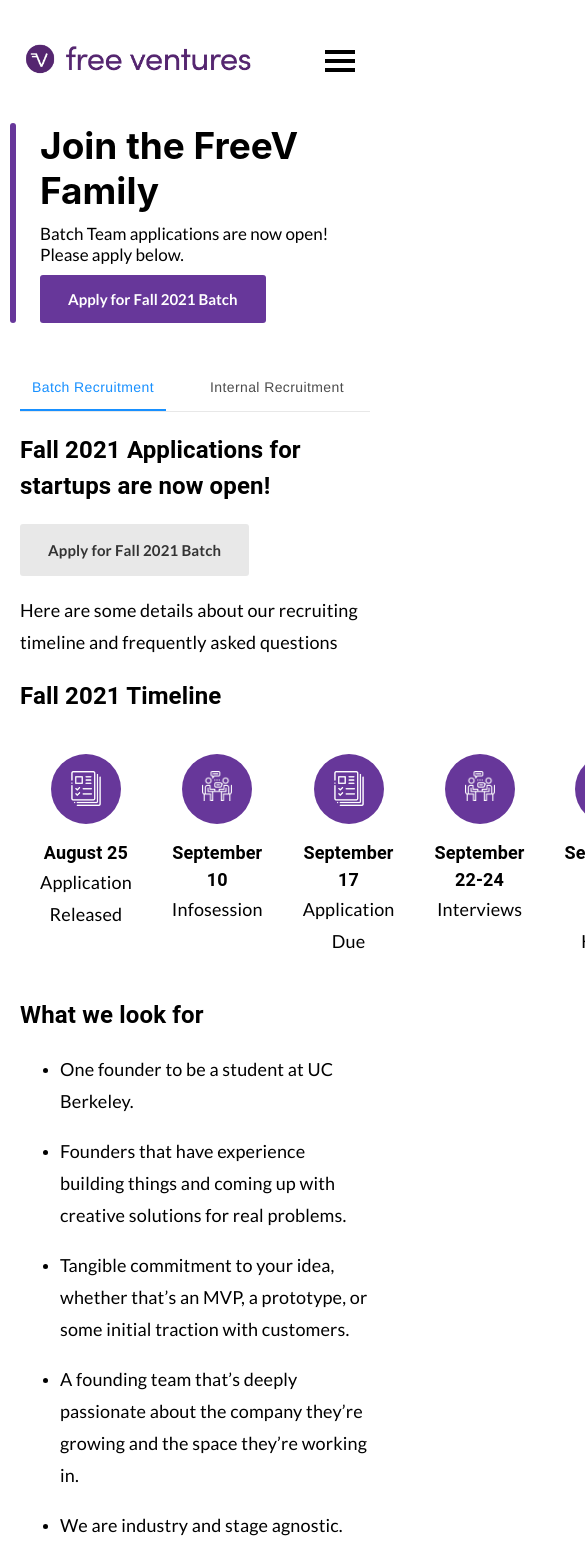
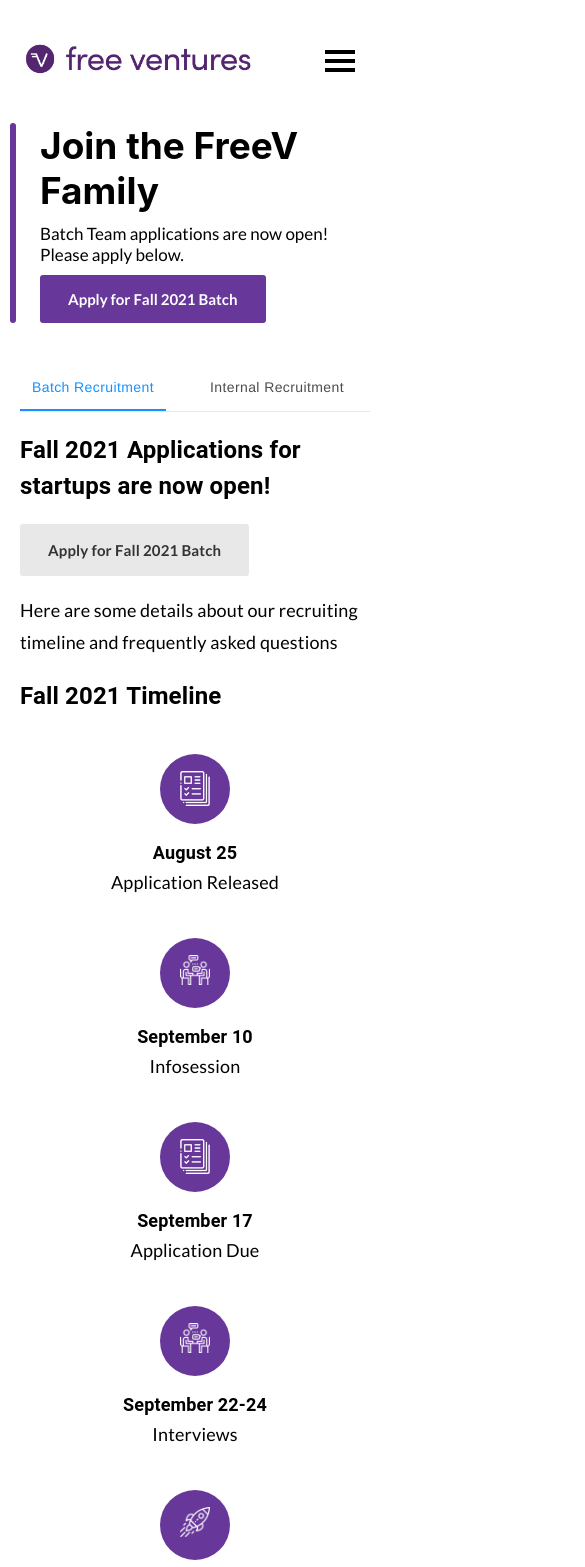
Before and after one commit to Free-Ventures-Cal/website, a React (Create React App) app: page /apply in a window 390 px wide. Shown: the top 1567 px of the page, 585 px wide, since content can reach past the window. Built offline with nearby package versions, Linux system fonts and the light colour scheme.

Commit message:
[feat] improve timeline sizing on mobile

```diff
--- a/src/styles/Apply.css
+++ b/src/styles/Apply.css
@@ -1,10 +1,10 @@
 .timeline {
   display: flex;
-  flex-direction: row;
+  flex-flow: row wrap;
   text-align: center;
   align-content: center;
   align-items: flex-start;
-  flex-wrap: nowrap;
+  justify-content: center;
 }
 
 .timeline article {
@@ -12,10 +12,6 @@
   justify-content: center;
   padding: 20px;
 }
-/*
-    .timeline article:first-child {
-        padding-left: 0 !important;
-    } */
 
 .timeline article div {
   background-color: #67379a;
@@ -58,3 +54,11 @@
     display: none;
   }
 }
+
+@media (max-width: 561px) {
+    .timeline {
+      display: flex;
+      flex-flow: column nowrap;
+      align-items: center;
+    }
+  }
```
